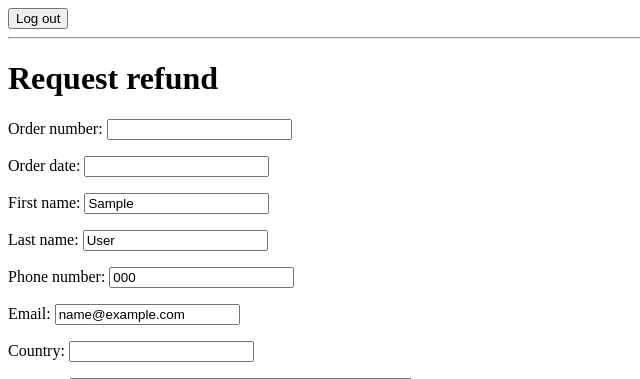
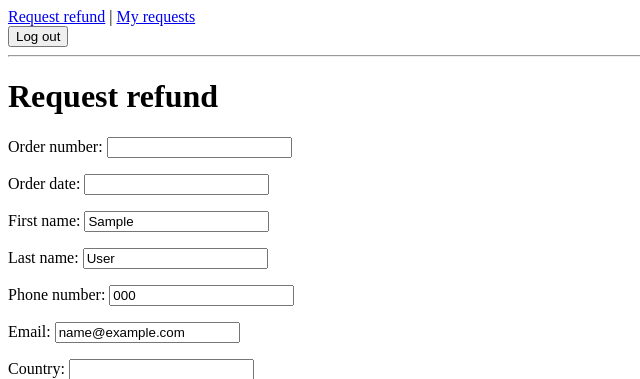
Before and after one commit to marcinbogdanowicz/refund_requests, a Django app: page /refunds/create/ in a window 1280 px wide. Shown: the top 379 px of the page, without its empty margins (0-640 px from the left). Run offline with Django 5.2, Linux system fonts and the light colour scheme; a user stored in the database is signed in; tables that the repository leaves empty hold one stand-in row (values such as "Sample post").

Commit message:
Add refund requests list functionality

```diff
--- a/refund_request_processing_system/apps/core/templates/base.html
+++ b/refund_request_processing_system/apps/core/templates/base.html
@@ -6,6 +6,8 @@
   </head>
   <body>
     {% if user.is_authenticated %}
+      <a href="{% url 'create_refund' %}">Request refund</a>
+      | <a href="{% url 'refund_list' %}">My requests</a>
       <form action="{% url 'logout' %}" method="post">
         {% csrf_token %}
         <button type="submit">Log out</button>
--- a/refund_request_processing_system/apps/refunds/views.py
+++ b/refund_request_processing_system/apps/refunds/views.py
@@ -1,6 +1,6 @@
 from django.contrib.auth.mixins import LoginRequiredMixin
 from django.urls import reverse_lazy
-from django.views.generic import CreateView
+from django.views.generic import CreateView, ListView
 
 from apps.refunds.forms import RefundRequestForm
 from apps.refunds.models import RefundRequest
@@ -18,3 +18,12 @@ class CreateRefundRequestView(LoginRequiredMixin, CreateView):
     def form_valid(self, form):
         form.instance.user = self.request.user
         return super().form_valid(form)
+
+
+class RefundRequestListView(LoginRequiredMixin, ListView):
+    model = RefundRequest
+    template_name = 'refunds/refund_request_list.html'
+    context_object_name = 'refund_requests'
+
+    def get_queryset(self):
+        return RefundRequest.objects.filter(user=self.request.user)
--- a/refund_request_processing_system/config/urls.py
+++ b/refund_request_processing_system/config/urls.py
@@ -10,7 +10,7 @@ from django.contrib.auth.views import (
 from django.urls import path
 
 from apps.core.views import SignUpView
-from apps.refunds.views import CreateRefundRequestView
+from apps.refunds.views import CreateRefundRequestView, RefundRequestListView
 
 urlpatterns = [
     path('admin/', admin.site.urls),
@@ -57,7 +57,7 @@ urlpatterns = [
         ),
         name='password_reset_complete',
     ),
-    # path('refunds/', RefundRequestListView.as_view(), name='refund_list'),
+    path('refunds/', RefundRequestListView.as_view(), name='refund_list'),
     path(
         'refunds/create/',
         CreateRefundRequestView.as_view(),
```
Also changed, not shown: refund_request_processing_system/apps/refunds/templates/refunds/refund_request_list.html (added, +19 -0 lines).
